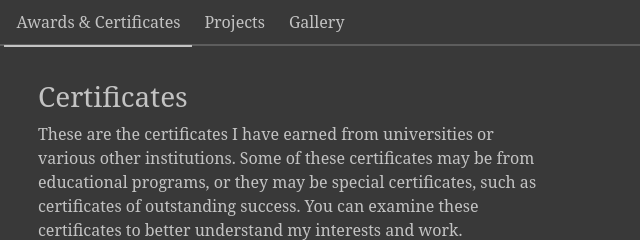
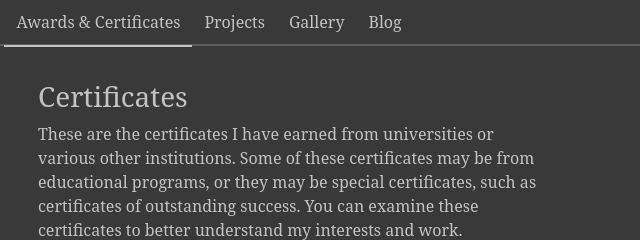
Before and after one commit to cinarcivan/website, a website: page awards-certificates.html in a window 1280 px wide. Shown: the top 240 px of the page, 548-1188 px from the left. Drawn offline with nearby package versions, Linux system fonts and the light colour scheme.

Commit message:
feat: add blog website item to navbar

```diff
--- a/awards-certificates.html
+++ b/awards-certificates.html
@@ -128,6 +128,11 @@
                             Gallery
                         </a>
                     </li>
+                    <li to-item-width="991" to-item="#dropdown-menu" parent-item="#navbar-buttons">
+                        <a class="dropdown-item" href="https://blog.cinarcivan.com">
+                            Blog
+                        </a>
+                    </li>
                 </ul>
 
                 <div class="nav-item dropdown d-lg-none">
```
Also changed, not shown: cv.html (+5 -0 lines), gallery.html (+5 -0 lines), index.html (+5 -0 lines), projects.html (+5 -0 lines).
